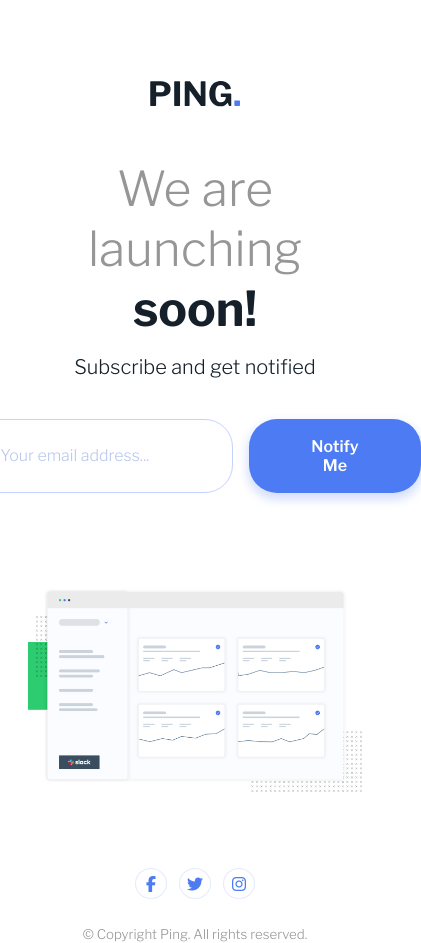
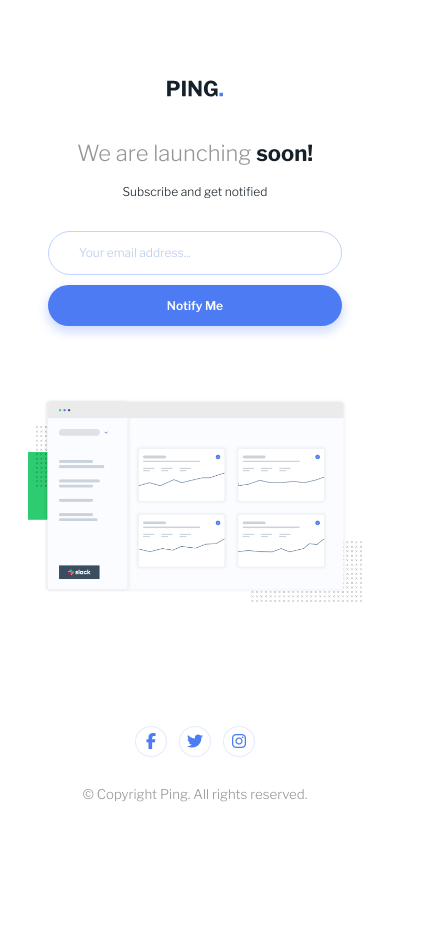
Before and after one commit to NinjaInShade/ping-coming-soon-page, a plain HTML site: page index.html in a window 390 px wide. Shown: the whole page, 421 px wide, since content can reach past the window. After the commit the page ends 844 px from the top, so only its background shows below. Drawn offline with nearby package versions, Linux system fonts and the light colour scheme.

Commit message:
Page done, responsive

```diff
--- a/base.css
+++ b/base.css
@@ -72,7 +72,7 @@
   margin: 0 auto;
 }
 
-@media (max-width: 375px) {
+@media (max-width: 600px) {
   :root {
     --h1: 1.375rem;
     --h1-line-height: 32px;
--- a/buttons.css
+++ b/buttons.css
@@ -20,3 +20,9 @@
   transition: all 0.2s ease-in-out;
   background-color: var(--blue-hover);
 }
+
+@media (max-width: 500px) {
+  .btn-primary {
+    padding: 13px 30px;
+  }
+}
--- a/index.html
+++ b/index.html
@@ -37,7 +37,7 @@
           <p class="body-text header-description">Subscribe and get notified</p>
           <form class="header-form" id="subscribe-form" onsubmit="validateForm(event)">
             <input type="text" placeholder="Your email address..." class="body-s-text header-input" name="email" />
-            <p class="small header-error-text" id="email-error">Form is valid</p>
+            <p class="small-text header-error-text" id="email-error">Form is valid</p>
             <button class="btn btn-primary" type="submit">Notify Me</button>
           </form>
         </div>
--- a/main.css
+++ b/main.css
@@ -65,7 +65,7 @@
   position: absolute;
   font-style: italic;
   color: var(--error);
-  bottom: -30px;
+  bottom: -25px;
   left: 30px;
 }
 
@@ -130,3 +130,40 @@
 .footer-copyright {
   color: var(--gray);
 }
+
+@media (max-width: 500px) {
+  .navbar {
+    padding-bottom: 36px;
+  }
+
+  .navbar-logo {
+    max-width: 56px;
+  }
+
+  .header-description {
+    margin: 15px 0 32px 0;
+  }
+
+  .header-form {
+    flex-direction: column;
+  }
+
+  .header-input {
+    margin: 0 0 10px 0;
+    padding: 13px 30px;
+  }
+
+  .header-img-section {
+    padding: 72px var(--horizontal-s-padding) 120px var(--horizontal-s-padding);
+  }
+
+  .social-links-list {
+    margin-bottom: 27px;
+  }
+
+  .header-error-text {
+    text-align: center;
+    width: 100%;
+    left: 0;
+  }
+}
```
